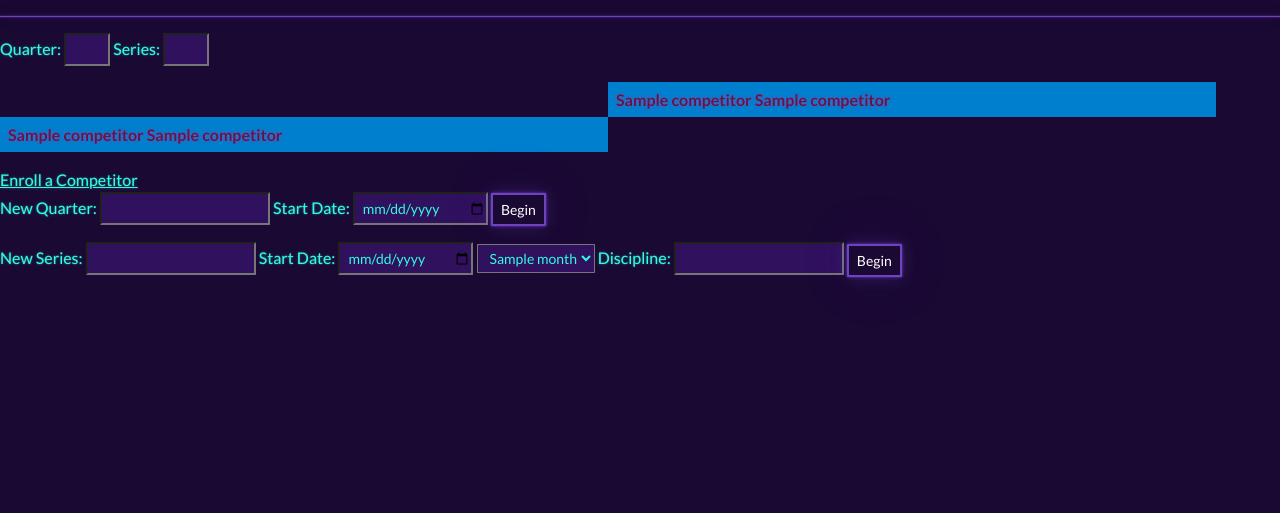
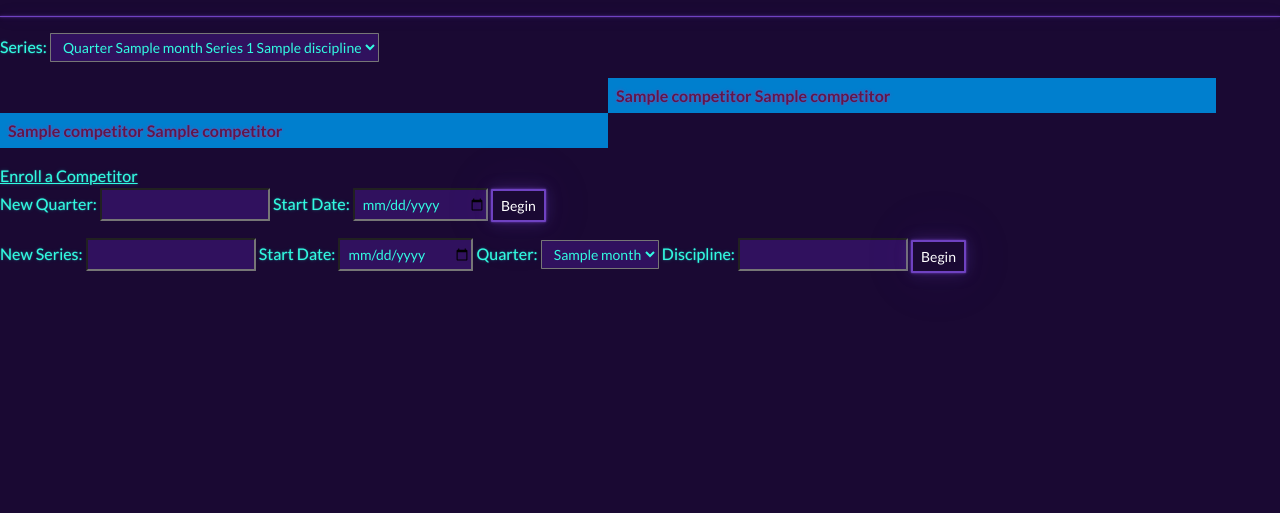
Before and after one commit to tkdgolden/Axe, a Flask app: page /seasonview in a window 1280 px wide. Shown: the part 124-637 px from the top of the page. Run offline with Flask 2, Linux system fonts and the light colour scheme; the visitor is signed in with stand-in values (Sample User, id 1); a database or web service that is not in the repository returns one stand-in record (values such as "Sample title"); lists and menus that the app fills with data are empty; some libraries are stand-ins or nearby versions.

Commit message:
update seasonview quarter/ lap selection

```diff
--- a/app.py
+++ b/app.py
@@ -209,20 +209,14 @@
     if request.args.get("quarter"):
         quarter_month = request.args.get("quarter")
     else:
-        try:
-            quarter_month = session["selected_quarter"]
-        except KeyError:
-            quarter_month = 1
+        quarter_month = 1
     session["selected_quarter"] = quarter_month
 
     # get the selected lap to be displayed
     if request.args.get("lap"):
         lap_count = request.args.get("lap")
     else:
-        try:
-            lap_count = session["selected_lap"]
-        except KeyError:
-            lap_count = 1
+        lap_count = 1
     session["selected_lap"] = lap_count
 
     # get that season's info from database
@@ -246,9 +240,10 @@
         return errorpage(send_to="/", message="Could not retrieve season matches.")
 
     season_quarters = select_season_quarters(sess)
+    season_laps = select_season_laps(sess)
 
     # send that info on to the page to be displayed
-    return render_template("seasonview.html", rows=rows, players=players, logged_matches=logged_matches, season_quarters=season_quarters)
+    return render_template("seasonview.html", rows=rows, players=players, logged_matches=logged_matches, season_quarters=season_quarters,season_laps=season_laps)
 
 
 # create quarter
--- a/static/js/season.js
+++ b/static/js/season.js
@@ -65,19 +65,14 @@
     });
 
     $(".view").change(function() {
-        const quarter = $("#quarter").val();
-        sessionStorage.setItem("season_quarter", quarter);
-        var lap = $("#lap").val();
-        if ($(this).attr("id") === 'quarter') {
-            lap = 1;
-        }
-        sessionStorage.setItem("season_lap", lap);
-        const season = new URLSearchParams(window.location.search).get('season');
+        const quarter = $("#lap option:selected").data("quarter");
+        const lap = $("#lap option:selected").data("lap");
+        const lap_id = $("#lap option:selected").data("id");
+        sessionStorage.setItem("season_lap", lap_id);        const season = new URLSearchParams(window.location.search).get('season');
         window.location = `seasonview?season=${season}&quarter=${quarter}&lap=${lap}`;
     });
 
-    $("#quarter").val(sessionStorage.getItem("season_quarter"));
-    $("#lap").val(sessionStorage.getItem("season_lap"));
+    $(`#lap option[value=${sessionStorage.getItem("season_lap")}]`).attr('selected', 'true');
 
     $(".grid").each(function() {
         const classes = $(this).attr("class").split(/\s+/);
--- a/templates/seasonview.html
+++ b/templates/seasonview.html
@@ -14,11 +14,13 @@
 {% endblock %}
 
 {% block body %}
-    <form>
-        <label for="quarter">Quarter:</label>
-        <input type="number" min="1" class="view form-select-sm" max="4" step="1" value="{{ session['selected_quarter'] }}" name="quarter" id="quarter"/>
+    <form class="view">
         <label for="lap">Series:</label>
-        <input type="number" min="1" class="view form-select-sm" max="3" step="1" value="{{ session['selected_lap'] }}" name="lap" id="lap"/>
+        <select name="lap" class="form-select-sm" id="lap">
+            {% for lap in season_laps %}
+                <option data-quarter="{{ lap['month'] }}" data-lap="{{ lap['counter'] }}" data-id="{{ lap['lap_id'] }}" value="{{ lap['lap_id'] }}">Quarter {{ lap['month'] }} Series {{ lap['counter'] }} {{ lap['discipline'] }}</option>
+            {% endfor %}
+        </select>
     </form>
     <table id="weeklymatchups" class="table table-hover table-info display" style="width:95%">
         <thead>
@@ -68,9 +70,9 @@
         <input type="text" class="form-select-sm" name="new_lap" id="new_lap">
         <label for="lap_date">Start Date:</label>
         <input type="date" class="form-select-sm" name="lap_date" id="lap_date">
+        <label for="quarter_id">Quarter:</label>
         <select name="quarter_id" class="form-select-sm" id="quarter_id">
             {% for quarter in season_quarters %}
-                <p>{{ quarter['quarter_id'] }}</p>
                 <option value="{{ quarter['quarter_id'] }}">{{ quarter['month'] }}</option>
             {% endfor %}
         </select>
```
Also changed, not shown: db.py (+58 -2 lines).
